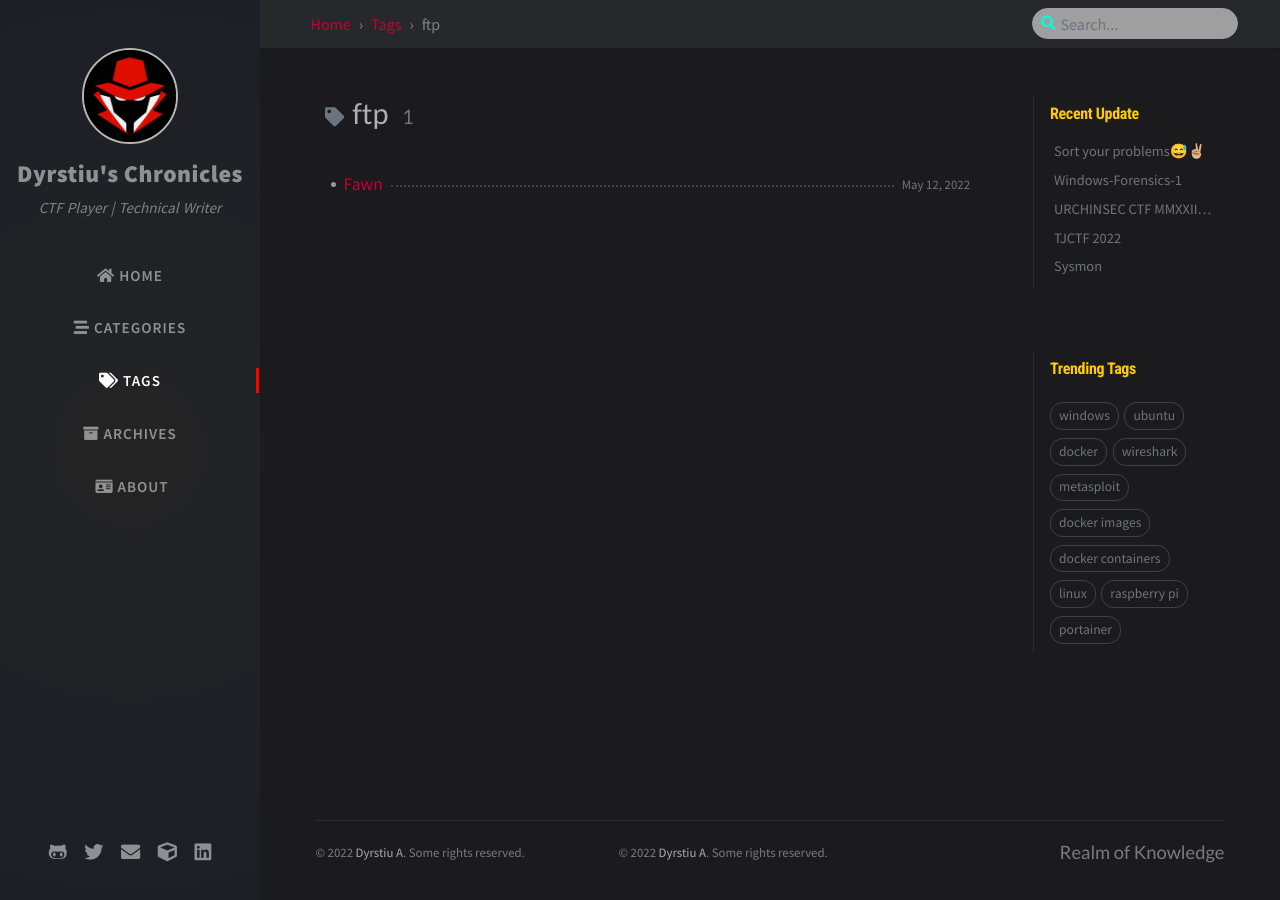
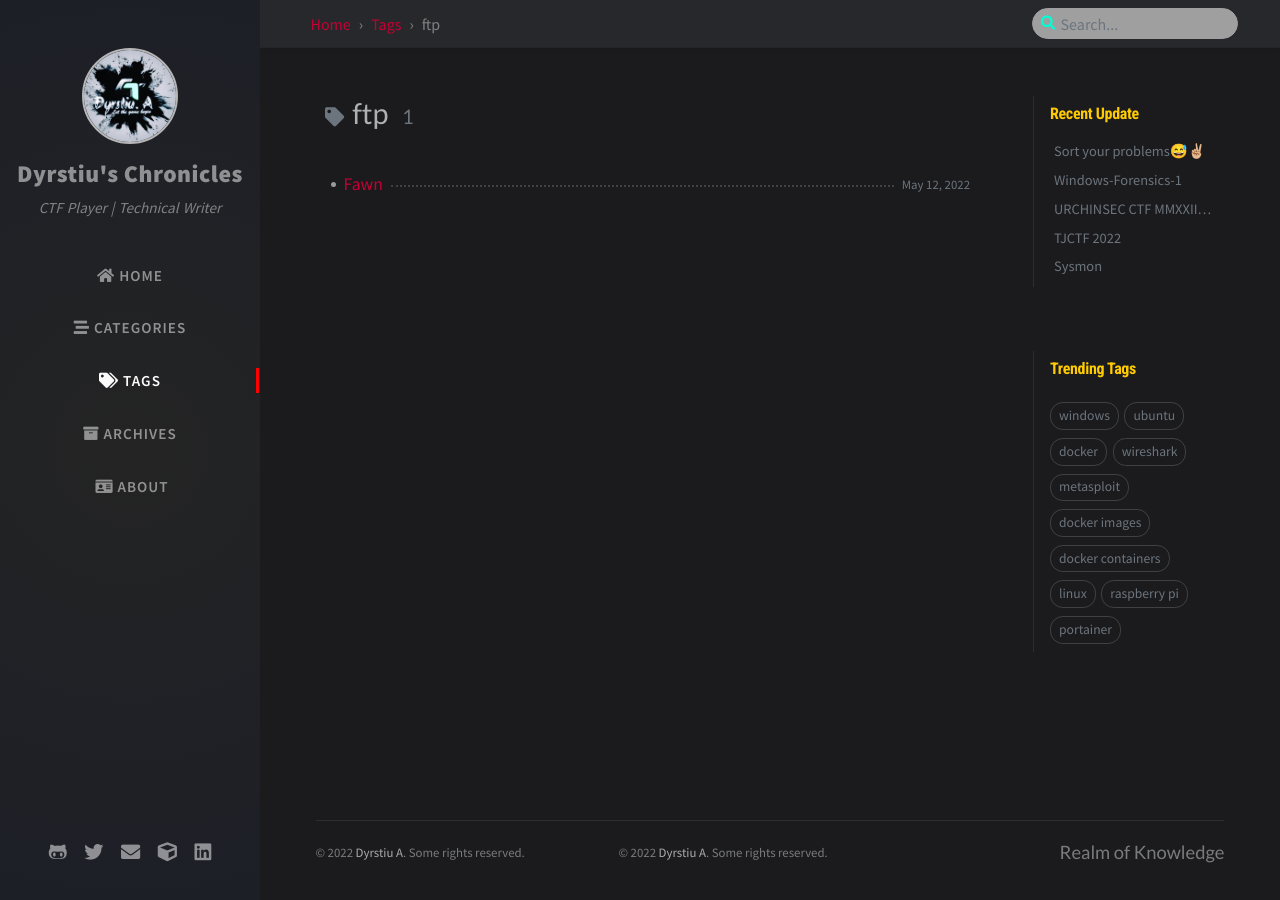
Before and after one commit to Dyrstiu-A/Dyrstiu-A.github.io, a Jekyll site: the page built from tags/ftp.html, in a window 1280 px wide. Built offline with Jekyll 4.4.1, drawn with Linux system fonts in a browser that asks for light colours; nearby versions of some CDN libraries; comment, search, counter and statistics services are not loaded.

Commit message:
site tweaks 0101

```diff
--- a/_config.yml
+++ b/_config.yml
@@ -19,7 +19,7 @@
 
 author: Dyrstiu A # change to your full name
 
-avatar: /assets/img/Posts/dp.jpg # support internet resources
+avatar: /assets/img/Posts/logo.jpg # support internet resources
 
 github:
   username: Dyrstiu # change to your github username
```
Also changed, not shown: assets/img/Posts/logo.jpg (added).
